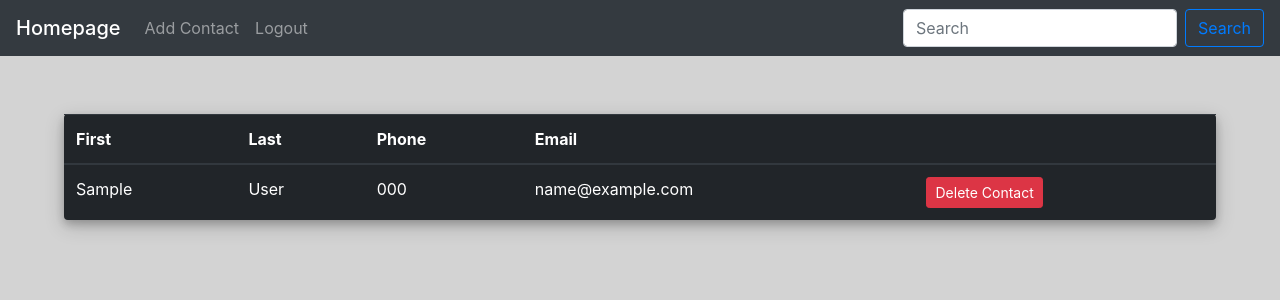
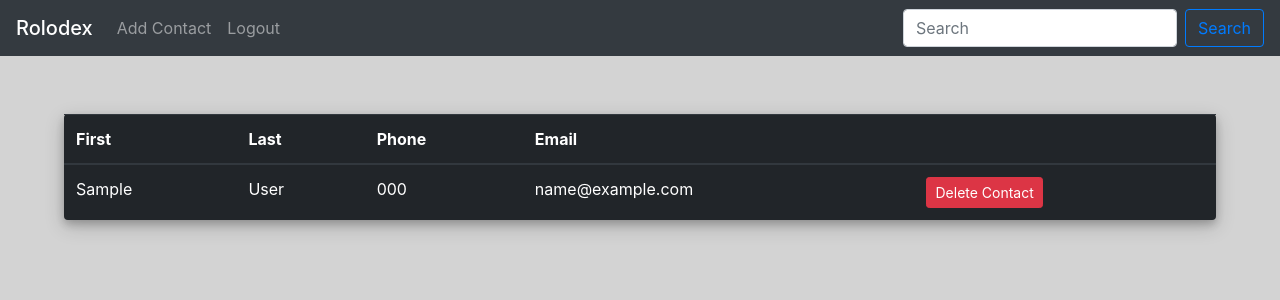
Before and after one commit to MannyT13/cop4331group1small, a Flask app: page / in a window 1280 px wide. Shown: the top 300 px of the page. Run offline with Flask 2, Linux system fonts and the light colour scheme; the visitor is signed in with stand-in values (Sample User, id 1); tables that the repository leaves empty hold one stand-in row (values such as "Sample post"); parts of the project's set-up code (start-up, migrations or seed data) failed here and were passed over; some libraries are stand-ins or nearby versions.

Commit message:
changed name homepage to rolodex

```diff
--- a/templates/homepage.html
+++ b/templates/homepage.html
@@ -2,7 +2,7 @@
 {% block content %}
     <!--Nav bar with add contact heading heading -->
     <nav class="navbar navbar-expand-lg navbar-dark bg-dark">
-      <span class="navbar-brand mb-0 h1">Homepage</span>
+      <span class="navbar-brand mb-0 h1">Rolodex</span>
       <button class="navbar-toggler" type="button" data-toggle="collapse" data-target="#navbarSupportedContent" aria-controls="navbarSupportedContent" aria-expanded="false" aria-label="Toggle navigation">
         <span class="navbar-toggler-icon"></span>
       </button>
```
